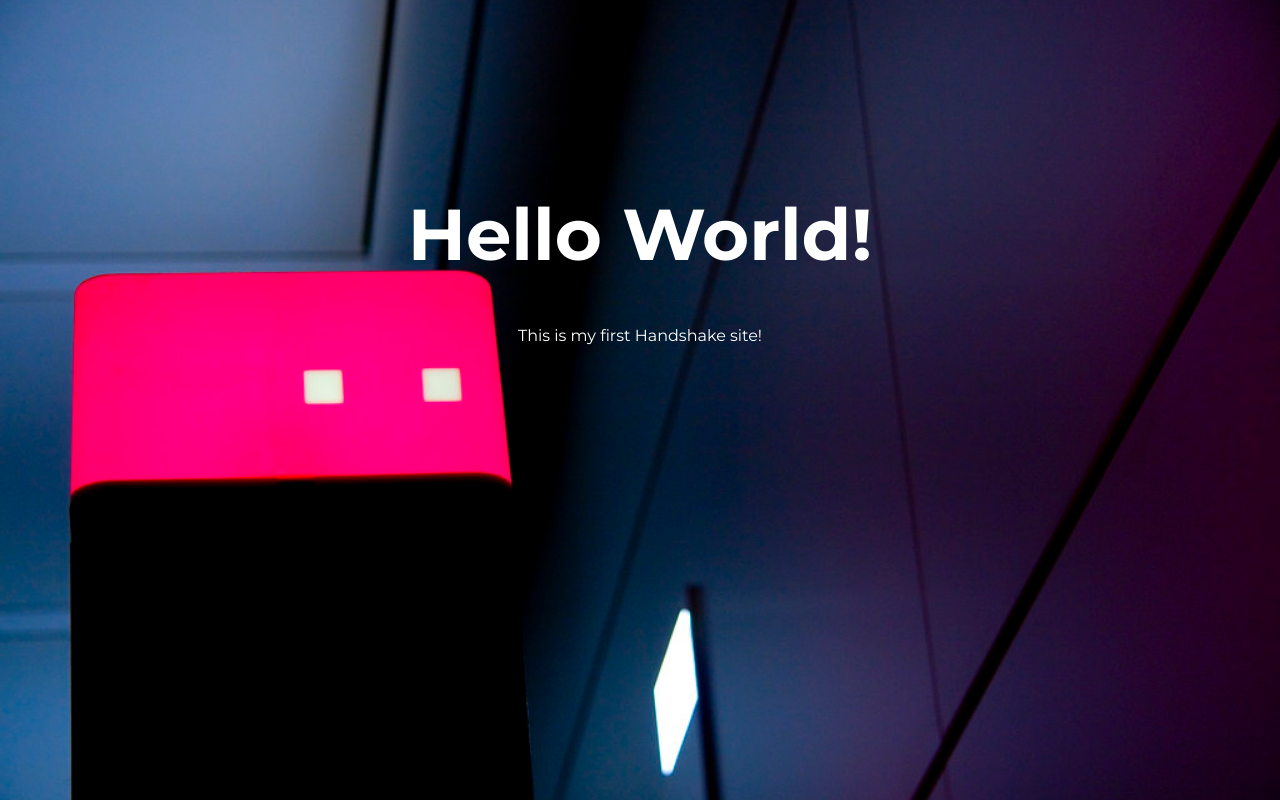
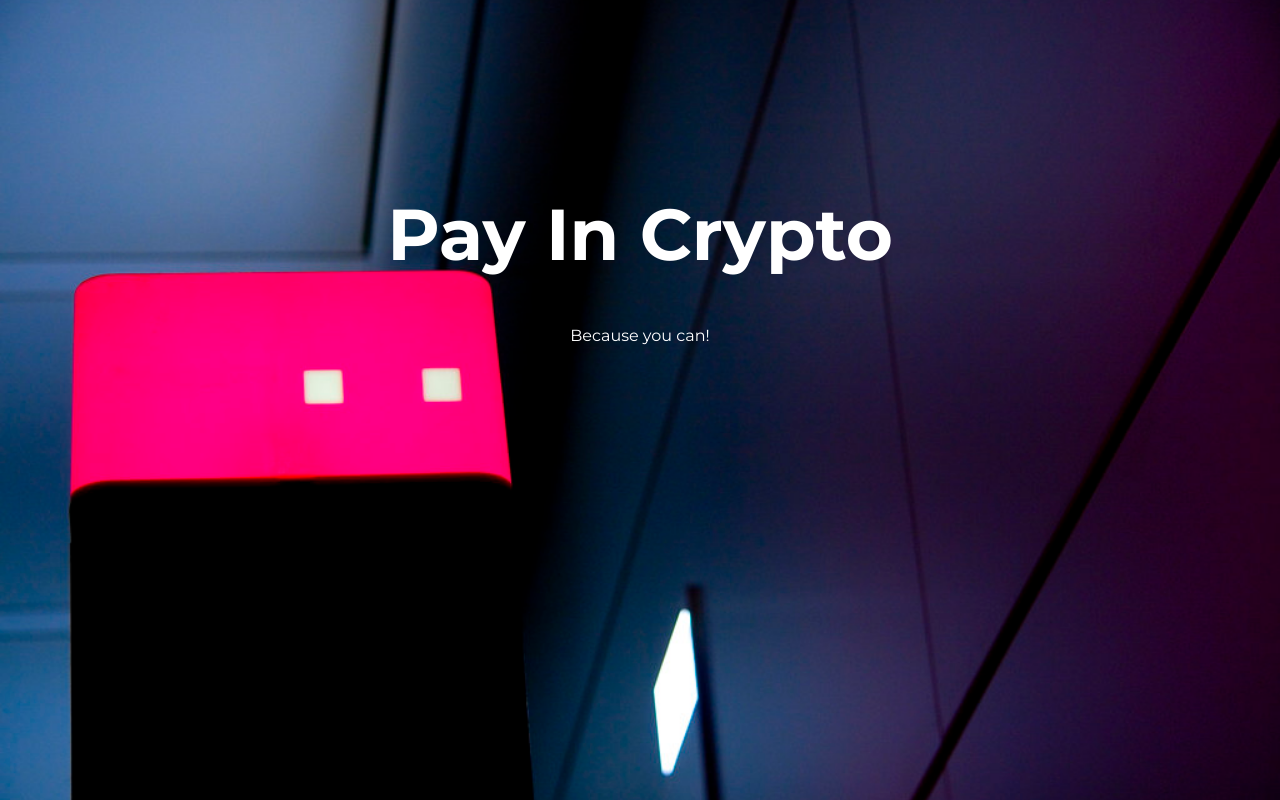
Before and after one commit to prodevpress/payincryptogithub, a plain HTML site: page index.html in a window 1280 px wide. Drawn offline with Linux system fonts and the light colour scheme.

Commit message:
Update index.html

```diff
--- a/index.html
+++ b/index.html
@@ -2,7 +2,7 @@
 <html lang="en">
 <head>
 <meta charset="utf-8">
-<title>Hello World!</title>
+<title>Pay In Crypto</title>
 <meta name="viewport" content="width=device-width, initial-scale=1, user-scalable=no" />
 <style type="text/css" media="screen">
 /* Google Fonts */
@@ -46,8 +46,8 @@ h1 {
 
 <body>
 <div class="main">
-<h1>Hello World!</h1>
-<p>This is my first Handshake site!</p>
+<h1>Pay In Crypto</h1>
+<p>Because you can!</p>
 </div>
 </body>
 </html>
```
